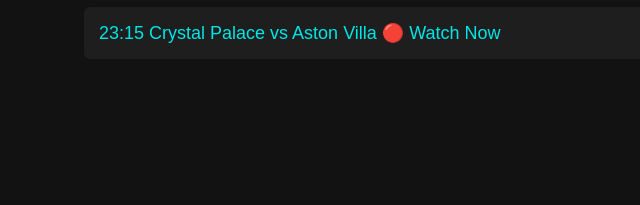
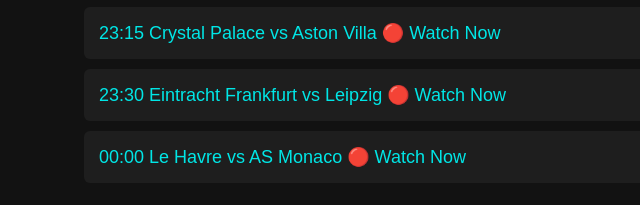
Before and after one commit to Football-Lover9/dooballsod, a plain HTML site: page index.html in a window 1280 px wide. Shown: the part 201-406 px from the top of the page, without its empty margins (241-881 px from the left). Drawn offline with Linux system fonts and the light colour scheme.

Commit message:
Update index.html

```diff
--- a/index.html
+++ b/index.html
@@ -63,6 +63,14 @@
       {
         name: "23:15 Crystal Palace vs Aston Villa",
         url: "https://dooball66b.com/?match_id=1391880"
+      },
+      {
+        name: "23:30 Eintracht Frankfurt vs Leipzig",
+        url: "https://dooball66b.com/?match_id=1391901"
+      },
+      {
+        name: "00:00 Le Havre vs AS Monaco",
+        url: "https://dooball66b.com/?match_id=1391614"
       }
     ];
 
```
